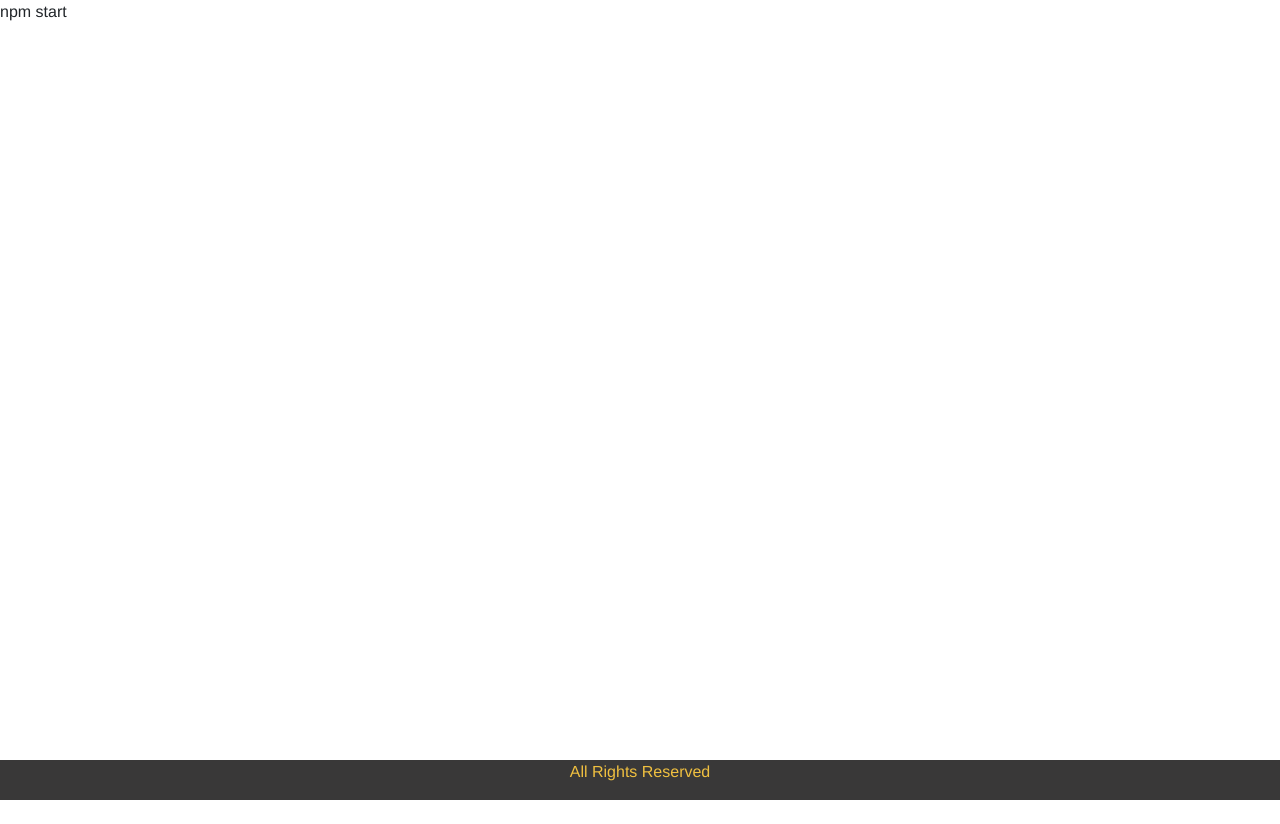
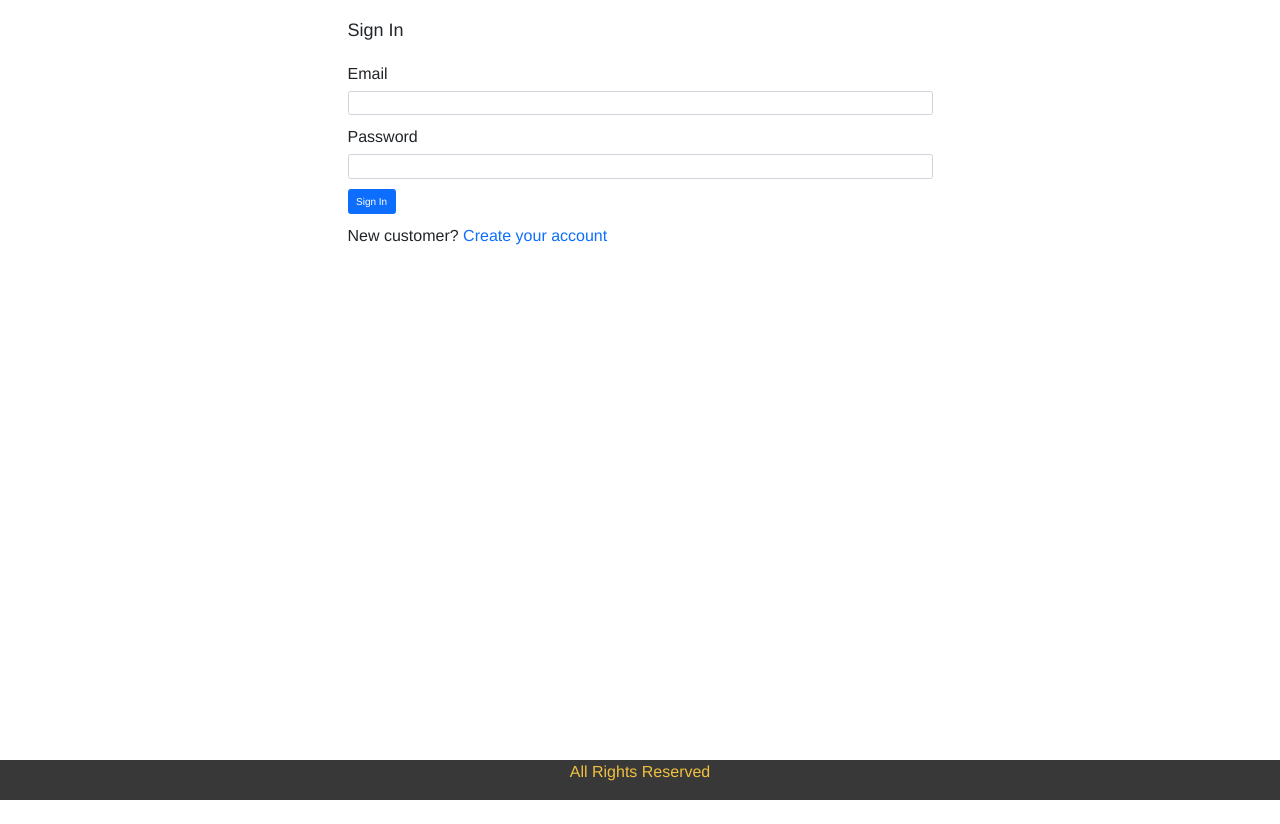
Before and after one commit to irapaige/Amazon, a React (Create React App) app in the folder amazon/: page /signin in a window 1280 px wide. Built offline with nearby package versions, Linux system fonts and the light colour scheme.

Commit message:
added SignInScreen

```diff
--- a/amazon/package.json
+++ b/amazon/package.json
@@ -12,6 +12,7 @@
     "react": "^17.0.2",
     "react-bootstrap": "^2.4.0",
     "react-dom": "^17.0.2",
+    "react-helmet-async": "^1.3.0",
     "react-redux": "^7.2.5",
     "react-router-dom": "^6.3.0",
     "react-scripts": "4.0.3",
--- a/amazon/public/index.html
+++ b/amazon/public/index.html
@@ -18,7 +18,7 @@
   </head>
   <body>
   <script src="https://cdn.jsdelivr.net/npm/bootstrap@5.0.2/dist/js/bootstrap.bundle.min.js" integrity="sha384-MrcW6ZMFYlzcLA8Nl+NtUVF0sA7MsXsP1UyJoMp4YLEuNSfAP+JcXn/tWtIaxVXM" crossorigin="anonymous"></script>
-npm start
+
 
 
     <noscript>You need to enable JavaScript to run this app.</noscript>
--- a/amazon/src/App.js
+++ b/amazon/src/App.js
@@ -3,6 +3,7 @@
 import "react-toastify/dist/ReactToastify.css"
 import CartScreen from "./screens/CartScreen"
 import ProductScreen from "./screens/ProductScreen";
+import SigninScreen from "./screens/SigninScreen";
 import HomeScreen from "./screens/HomeScreen";
 import Footer from "./Components/Footer";
 import {QtyContext} from './Components/QtyContext';
@@ -23,6 +24,7 @@
 <Route path="/" element={<HomeScreen/> } exact></Route>
 <Route path= "/product/:id" element={<ProductScreen/>}></Route>
 <Route path="/cart/:id" element={<CartScreen/>}></Route>
+                <Route path="/signin" element={<SigninScreen />} />
             </Routes>
         </QtyContext.Provider>
 <Footer/>
--- a/amazon/src/index.css
+++ b/amazon/src/index.css
@@ -167,8 +167,8 @@
   min-width: 20%;
 
 }
-.box{
-
+.small-container{
+max-width: 600px;
 
 }
 
--- a/amazon/src/screens/CartScreen.js
+++ b/amazon/src/screens/CartScreen.js
@@ -1,6 +1,6 @@
 import React, {useContext,useEffect} from 'react';
 import { useDispatch, useSelector } from 'react-redux';
-import { Link, useParams } from 'react-router-dom';
+import {Link, useNavigate, useParams} from 'react-router-dom';
 import {addToCart,removeFromCart} from "../Components/cartAction";
 import MessageBox from '../Components/MessageBox';
 import { QtyContext } from '../Components/QtyContext';
@@ -13,7 +13,7 @@
     const {qty}=useContext(QtyContext)
     const params=useParams()
     const {id:productId} = params;
-console.log(productId)
+
 
 
     const cart = useSelector((state) => state.cart);
@@ -29,8 +29,10 @@
       dispatch(removeFromCart(id));
     };
 
+    const navigate= useNavigate()
+
     const checkoutHandler = () => {
-      props.history.push('/signing?redirect=shipping');
+     navigate('/signin?redirect=shipping');
     };
     return (
         <div>
@@ -67,7 +69,7 @@
                                                 disabled={item.qty === item.countInStock}
                                             >
                                                 <i className="fas fa-plus-circle"></i>
-                                            </Button>
+                                            </Button>{' '}
                                         </Col>
                                         <Col md={3}>${item.price}</Col>
                                         <Col md={2}>
@@ -102,6 +104,7 @@
                                         <Button
                                             type="button"
                                             variant="primary"
+                                            onClick={checkoutHandler}
                                             disabled={cartItems.length === 0}
                                         >
                                             Proceed to Checkout
--- /dev/null
+++ b/amazon/src/screens/SigninScreen.js
@@ -0,0 +1,36 @@
+import { Link, useLocation } from 'react-router-dom';
+import Container from 'react-bootstrap/Container';
+import Form from 'react-bootstrap/Form';
+import Button from 'react-bootstrap/Button';
+// import { Helmet } from 'react-helmet-async';
+
+export default function SigninScreen() {
+    const { search } = useLocation();
+    const redirectInUrl = new URLSearchParams(search).get('redirect');
+    const redirect = redirectInUrl ? redirectInUrl : '/';
+    return (
+        <Container className="small-container">
+            {/*<Helmet>*/}
+            {/*    <title>Sign In</title>*/}
+            {/*</Helmet>*/}
+            <h1 className="my-3">Sign In</h1>
+            <Form>
+                <Form.Group className="mb-3" controlId="email">
+                    <Form.Label>Email</Form.Label>
+                    <Form.Control type="email" required />
+                </Form.Group>
+                <Form.Group className="mb-3" controlId="password">
+                    <Form.Label>Password</Form.Label>
+                    <Form.Control type="password" required />
+                </Form.Group>
+                <div className="mb-3">
+                    <Button type="submit">Sign In</Button>
+                </div>
+                <div className="mb-3">
+                    New customer?{' '}
+                    <Link to={`/signup?redirect=${redirect}`}>Create your account</Link>
+                </div>
+            </Form>
+        </Container>
+    );
+}
```
Also changed, not shown: 1 other file (tests, documents, lock files or other folders).
